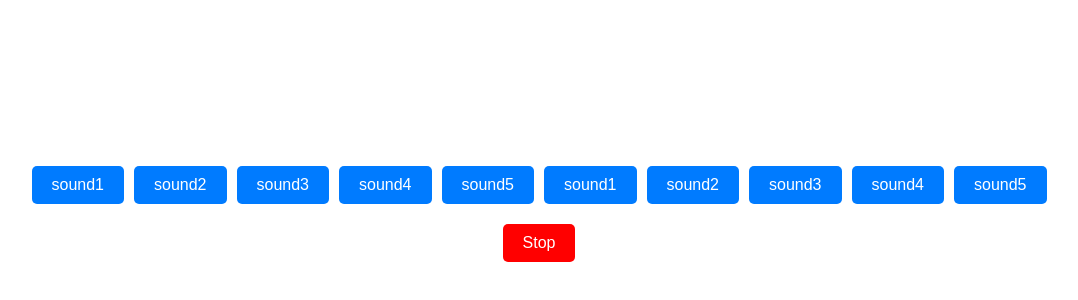
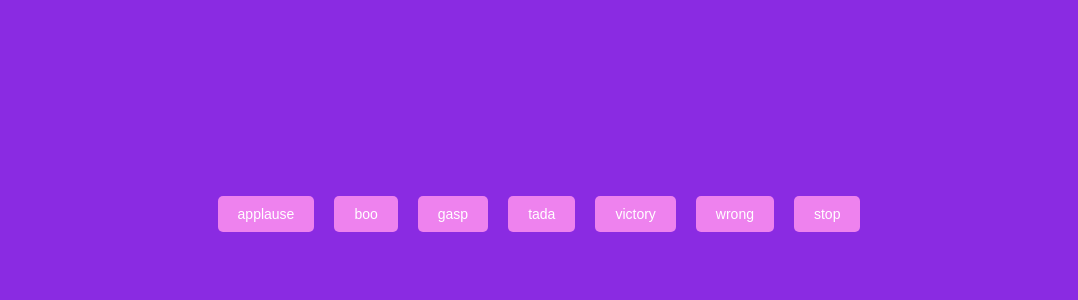
Before and after one commit to acciojob/Soundbar-KartiKBriteinno, a website: page main.html in a window 1280 px wide. Shown: the part 186-486 px from the top of the page, without its empty margins (101-1179 px from the left). Drawn offline with Linux system fonts and the light colour scheme.

Commit message:
created a submission

```diff
--- a/main.html
+++ b/main.html
@@ -7,24 +7,31 @@
 </head>
 
 <body>
+	<section id="buttons">
+		 <input  class="btn" id="bt-n" type="button" value="applause" onclick="play()">
+         <audio  id="audio" src="https://interactive-examples.mdn.mozilla.net/media/cc0-audio/t-rex-roar.mp3"></audio>
+
+		 <input class="btn" id="bt-n" type="button" value="boo" onclick="play()">
+         <audio id="audio" src="https://interactive-examples.mdn.mozilla.net/media/cc0-audio/t-rex-roar.mp3"></audio>
+
+		 <input class="btn" id="bt-n" type="button" value="gasp" onclick="play()">
+         <audio id="audio" src="https://interactive-examples.mdn.mozilla.net/media/cc0-audio/t-rex-roar.mp3"></audio>
+
+		 <input class="btn" id="bt-n" type="button" value="tada" onclick="play()">
+         <audio id="audio" src="https://interactive-examples.mdn.mozilla.net/media/cc0-audio/t-rex-roar.mp3"></audio>
+
+		 <input class="btn" id="bt-n" type="button" value="victory" onclick="play()">
+         <audio id="audio" src="https://interactive-examples.mdn.mozilla.net/media/cc0-audio/t-rex-roar.mp3"></audio>
+
+		<input class="btn" id="bt-n" type="button" value="wrong" onclick="play()">
+         <audio id="audio" src="https://interactive-examples.mdn.mozilla.net/media/cc0-audio/t-rex-roar.mp3"></audio>
+
+		<input class="stop" id="bt-n" type="button" value="stop" onclick="stop()">
+         <audio id="audio" src="https://interactive-examples.mdn.mozilla.net/media/cc0-audio/t-rex-roar.mp3"></audio>
+
+	</section>
+
 	<!-- the entire body must be written by student -->
-	<!DOCTYPE html>
-<html lang="en">
-<head>
-    <meta charset="UTF-8">
-    <meta name="viewport" content="width=device-width, initial-scale=1.0">
-    <title>Soundbar</title>
-    <link rel="stylesheet" href="styles.css">
-</head>
-<body>
-    <div id="buttons">
-        <!-- Buttons will be dynamically generated here -->
-    </div>
-    <button class="stop">Stop</button>
-    <script src="script.js"></script>
-</body>
-</html>
-
     <script type="text/javascript" src="./script.js">
 </script>
 
--- a/script.js
+++ b/script.js
@@ -1,33 +1,10 @@
-//your JS code here. If required.
-document.addEventListener("DOMContentLoaded", () => {
-    const sounds = ['sound1', 'sound2', 'sound3', 'sound4', 'sound5']; // List of sound file names (without extension)
-    const buttonsContainer = document.getElementById('buttons');
+function play() {
+    var audio = document.getElementById("audio");
+    audio.play();
+  }
 
-    sounds.forEach(sound => {
-        const button = document.createElement('button');
-        button.className = 'btn';
-        button.innerText = sound;
-        button.addEventListener('click', () => playSound(sound));
-        buttonsContainer.appendChild(button);
-    });
-
-    const stopButton = document.querySelector('.stop');
-    stopButton.addEventListener('click', stopSound);
-
-    let currentAudio = null;
-
-    function playSound(sound) {
-        if (currentAudio) {
-            currentAudio.pause();
-        }
-        currentAudio = new Audio(`sounds/${sound}.mp3`);
-        currentAudio.play();
-    }
-
-    function stopSound() {
-        if (currentAudio) {
-            currentAudio.pause();
-            currentAudio.currentTime = 0;
-        }
-    }
-});
+function stop() {
+  var audio = document.getElementById("audio");
+  audio.pause();
+  audio.currentTime = 0;
+}
--- a/styles.css
+++ b/styles.css
@@ -1,35 +1,26 @@
 /*  your css code here. If applicable */
-body {
-    display: flex;
-    flex-direction: column;
-    align-items: center;
-    justify-content: center;
-    height: 100vh;
-    margin: 0;
-    font-family: Arial, sans-serif;
+
+body{
+	background-color : blueviolet;
+	width : 600px;
+	margin: auto;
 }
 
 #buttons {
-    display: flex;
-    flex-wrap: wrap;
-    gap: 10px;
-    margin-bottom: 20px;
+	display: flex;
+	justify-content: center;
+	align-items: center;
+	height: 100vh
 }
 
-.btn, .stop {
-    padding: 10px 20px;
-    font-size: 16px;
-    cursor: pointer;
-    border: none;
-    border-radius: 5px;
-    background-color: #007BFF;
-    color: white;
+input {
+	font-size: 14px;
+	padding: 10px 20px;
+	margin:  10px;
+	border-radius: 5px;
+	background-color: violet;
+	color: white;
+	border: none;
+	outline: none;
+	cursor: pointer;
 }
-
-.btn:hover, .stop:hover {
-    background-color: #0056b3;
-}
-
-.stop {
-    background-color: #FF0000;
-}
```
